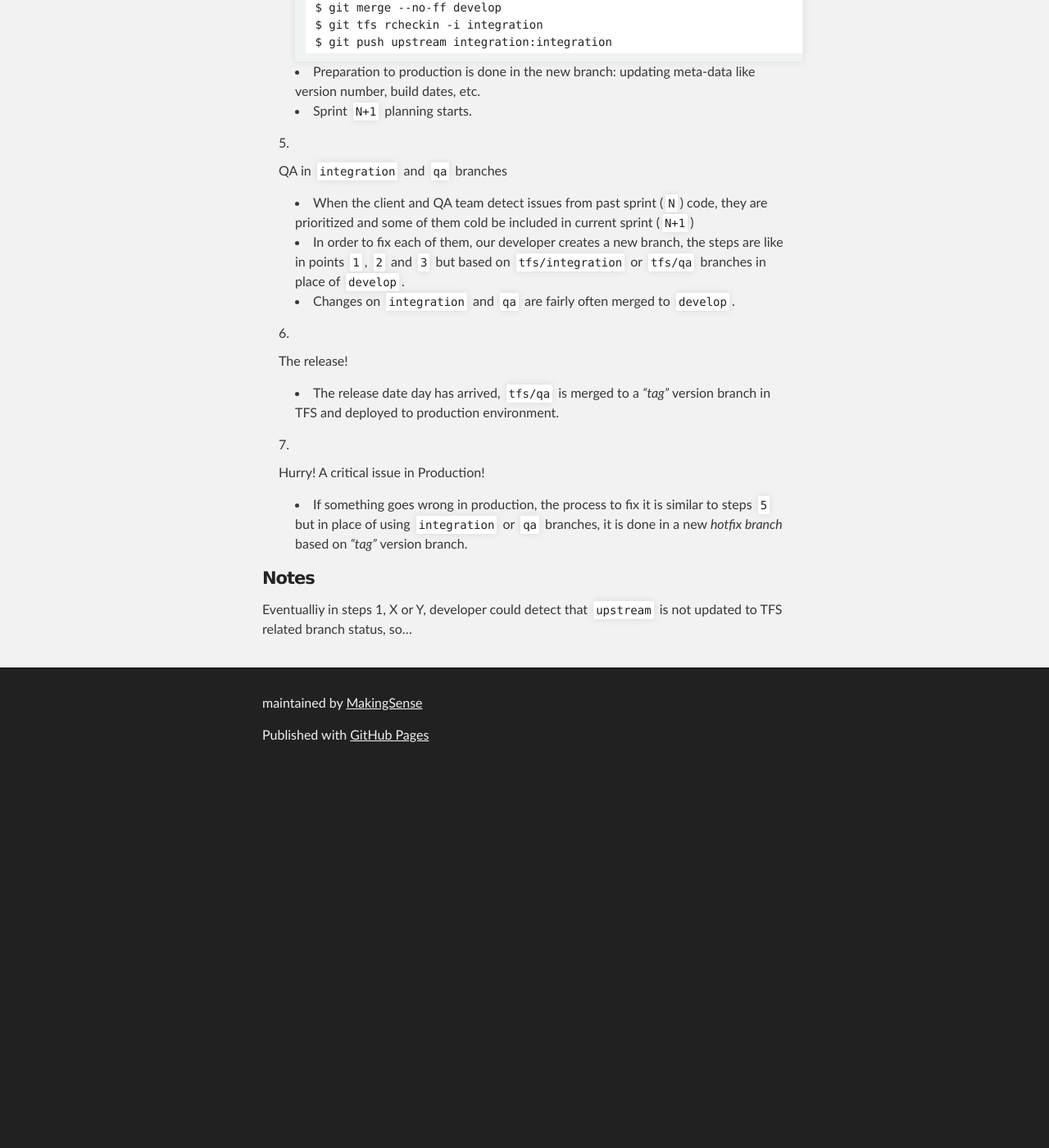
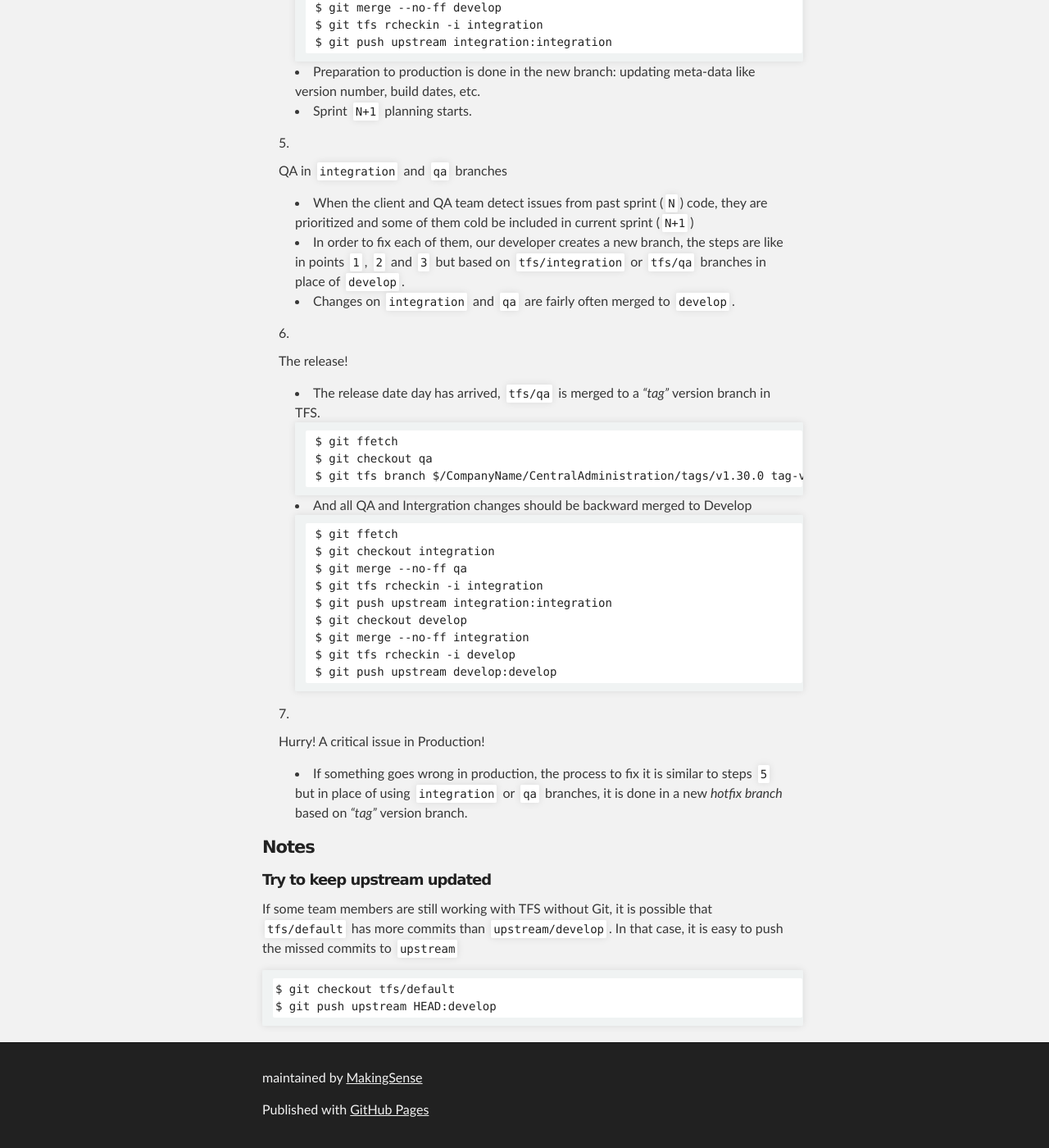
Before and after one commit to MakingSense/makingsense.github.io, a Jekyll site: the page built from migration-to-git/4-flows/dp-flow.md, in a window 1280 px wide and 1400 px high, scrolled down 3570 px. Shown: the whole window at 82% size. Built offline with Jekyll 4.4.1, drawn with Linux system fonts in a browser that asks for light colours; before the commit the page ends 4513 px from its top, so only the background shows below that.

Commit message:
Add more command line examples

````diff
--- a/migration-to-git/4-flows/dp-flow.md
+++ b/migration-to-git/4-flows/dp-flow.md
@@ -113,7 +113,24 @@ Sprint `N` starts. In the planning we choose a lot of nice features to implement
 
 6. The release!
 
-    * The release date day has arrived, `tfs/qa` is merged to a _"tag"_ version branch in TFS and deployed to production environment.
+    * The release date day has arrived, `tfs/qa` is merged to a _"tag"_ version branch in TFS.
+    ```
+    $ git ffetch
+    $ git checkout qa
+    $ git tfs branch $/CompanyName/CentralAdministration/tags/v1.30.0 tag-v1.30.1
+    ```
+    * And all QA and Intergration changes should be backward merged to Develop
+    ```
+    $ git ffetch
+    $ git checkout integration
+    $ git merge --no-ff qa
+    $ git tfs rcheckin -i integration
+    $ git push upstream integration:integration
+    $ git checkout develop
+    $ git merge --no-ff integration
+    $ git tfs rcheckin -i develop
+    $ git push upstream develop:develop
+    ```
 
 7. Hurry! A critical issue in Production!
 
@@ -121,9 +138,15 @@ Sprint `N` starts. In the planning we choose a lot of nice features to implement
 
 #### Notes
 
-<!--TODO: review it -->
+##### Try to keep upstream updated
 
-Eventualliy in steps 1, X or Y, developer could detect that `upstream` is not updated to TFS related branch status, so...
+If some team members are still working with TFS without Git, it is possible that `tfs/default` has more commits than `upstream/develop`. In that case, it is easy to push the missed commits to `upstream`
+
+```
+$ git checkout tfs/default
+$ git push upstream HEAD:develop
+```
+<!-- TODO: Add more notes -->
 
 
 [DCA flow]: dca-flow.html
````
